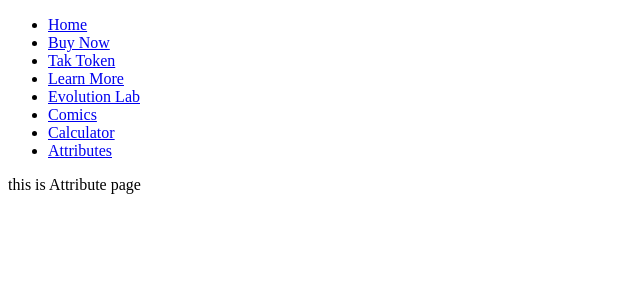
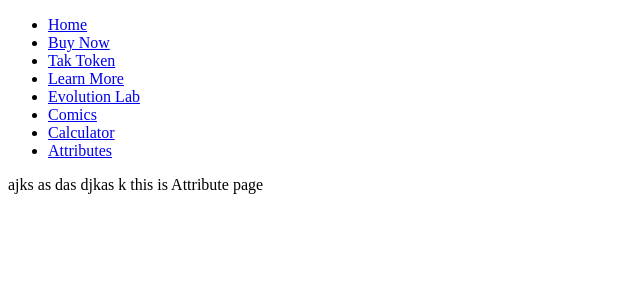
Before and after one commit to rambteech111/mooningmonkey, a React (Create React App) app: page /attribute in a window 1280 px wide. Shown: the top 300 px of the page, without its empty margins (0-640 px from the left). Built offline with nearby package versions, Linux system fonts and the light colour scheme.

Commit message:
dfdassd aa sdasd a

```diff
--- a/src/component/pages/Attributes.js
+++ b/src/component/pages/Attributes.js
@@ -3,7 +3,7 @@ import React from 'react'
 function Attributes() {
     return (
         <div>
-                this is Attribute page
+              ajks as das djkas k  this is Attribute page
         </div>
     )
 }
```
